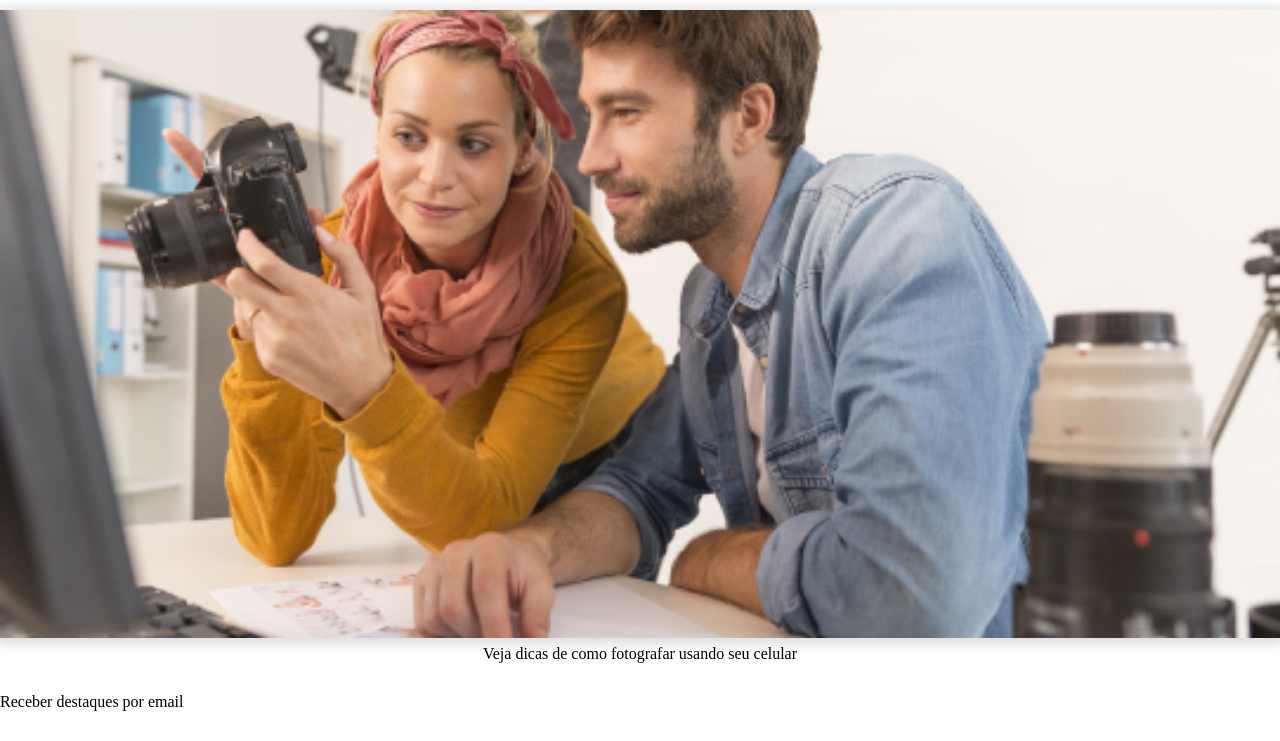
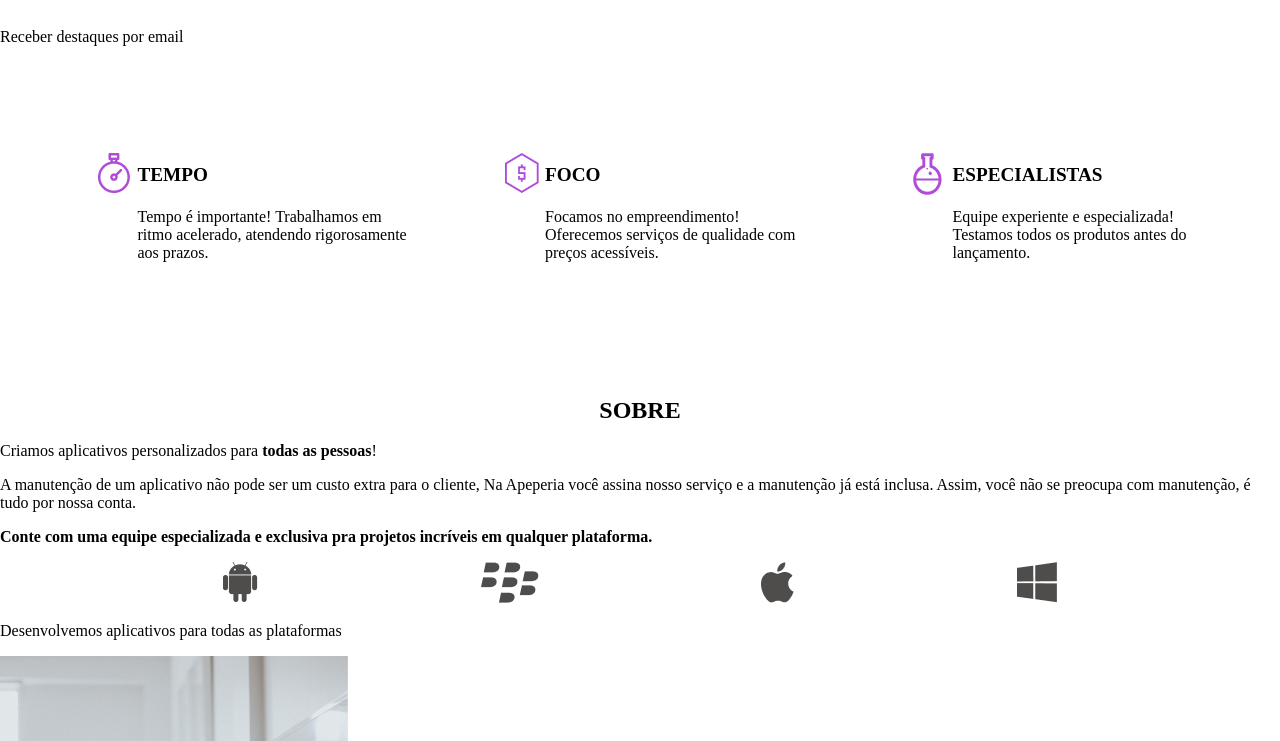
Before and after one commit to sabrinath1/projeto-apeperia, a plain HTML site: page index.html in a window 1280 px wide. Shown: the part 1169-1910 px from the top of the page. Drawn offline with Linux system fonts and the light colour scheme.

Commit message:
sessao-diferenciais

```diff
--- a/css/destaques.css
+++ b/css/destaques.css
@@ -21,6 +21,7 @@
 }
 .destaques__painel-imagem {
   width: 100vw;
+  max-width: 600px;
   box-shadow: 0 2px 10px 5px #00000020;
   margin-bottom: .5rem;
 
--- /dev/null
+++ b/css/diferenciais.css
@@ -0,0 +1,42 @@
+.diferenciais {
+  padding-top: 3.5rem;
+  padding-bottom: 3.5rem;
+}
+
+.diferenciais__lista {
+  display: flex;
+  flex-wrap: wrap;
+  justify-content: space-evenly;
+}
+
+.diferenciais__item {
+  max-width: 350px;
+
+  box-sizing: border-box;
+  background-repeat: no-repeat;
+  background-position: top 1.25rem left 2.5rem;
+
+  padding: 2rem 0 2rem 5rem;
+}
+.diferenciais__item--tempo {
+  background-image: url(../img/icone-relogio.png);
+}
+.diferenciais__item--foco {
+  background-image: url(../img/icone-dinheiro.png);
+}
+.diferenciais__item--especialistas {
+  background-image: url(../img/icone-quimica.png);
+}
+
+.item__titulo {
+  color: var(--cinza-escuro);
+  font-weight: 700;
+  font-size: 1.2rem;
+  text-transform: uppercase;
+
+  margin-bottom: 1.5rem;
+}
+
+.item__texto {
+  line-height: normal;
+}
--- /dev/null
+++ b/css/sobre.css
@@ -0,0 +1,34 @@
+.sobre {
+  padding-top: 3rem;
+  padding-bottom: 3rem;
+}
+
+.sobre__titulo {
+  color: var(--cinza-escuro);
+  font-weight: 700;
+  font-size: 1.5rem;
+  font-family: var(--montserrat);
+  text-transform: uppercase;
+  text-align: center;
+
+  margin-bottom: 1.25rem;
+}
+
+.sobre__texto {
+  line-height: normal;
+
+  margin-bottom: 1rem;
+}
+
+.sobre__texto--destaque {
+  color: var(--cinza-escuro);
+  font-weight: 700;
+}
+
+.sobre__plataformas {
+  display: flex;
+  flex-wrap: wrap;
+  justify-content: space-evenly;
+
+  margin-bottom: 1rem;
+}
--- a/index.html
+++ b/index.html
@@ -14,6 +14,8 @@
     <link rel="stylesheet" href="./css/chamada.css" />
     <link rel="stylesheet" href="./css/base.css/" />
     <link rel="stylesheet" href="./css/destaques.css" />
+    <link rel="stylesheet" href="./css/diferenciais.css" />
+    <link rel="stylesheet" href="./css/sobre.css" />
   </head>
   <body>
     <header class="cabecalho container">
@@ -72,6 +74,66 @@
           >Receber destaques por email</a
         >
       </section>
+      <section class="diferenciais container">
+        <ul class="diferenciais__lista">
+          <li class="diferenciais__item diferenciais__item--tempo">
+            <h2 class="item__titulo">Tempo</h2>
+            <p class="item__texto">
+              Tempo é importante! Trabalhamos em ritmo acelerado, atendendo
+              rigorosamente aos prazos.
+            </p>
+          </li>
+          <li class="diferenciais__item diferenciais__item--foco">
+            <h2 class="item__titulo">Foco</h2>
+            <p class="item__texto">
+              Focamos no empreendimento! Oferecemos serviços de qualidade com
+              preços acessíveis.
+            </p>
+          </li>
+          <li class="diferenciais__item diferenciais__item--especialistas">
+            <h2 class="item__titulo">Especialistas</h2>
+            <p class="item__texto">
+              Equipe experiente e especializada! Testamos todos os produtos
+              antes do lançamento.
+            </p>
+          </li>
+        </ul>
+      </section>
+      <section class="sobre container">
+        <div class="sobre__conteudo">
+          <h2 class="sobre__titulo">Sobre</h2>
+          <p class="sobre__texto">
+            Criamos aplicativos personalizados para
+            <strong class="sobre__texto--destaque">todas as pessoas</strong>!
+          </p>
+          <p class="sobre__texto">
+            A manutenção de um aplicativo não pode ser um custo extra para o
+            cliente, Na Apeperia você assina nosso serviço e a manutenção já
+            está inclusa. Assim, você não se preocupa com manutenção, é tudo por
+            nossa conta.
+          </p>
+          <p class="sobre__texto sobre__texto--destaque sobre__texto--divisao">
+            Conte com uma equipe especializada e exclusiva pra projetos
+            incríveis em qualquer plataforma.
+          </p>
+          <ul class="sobre__plataformas">
+            <li><img src="./img/android.png" alt="Ícone do Android" /></li>
+            <li>
+              <img src="./img/blackberry.png" alt="Ícone da Blackberry" />
+            </li>
+            <li><img src="img/apple.png" alt="Ícone da Apple" /></li>
+            <li><img src="img/windowsphone.png" alt="Ícone da Microsoft" /></li>
+          </ul>
+          <p class="sobre__texto">
+            Desenvolvemos aplicativos para todas as plataformas
+          </p>
+        </div>
+        <img
+          src="img/sobre-apeperia.png"
+          alt="Sobre a Apeperia"
+          class="sobre__imagem"
+        />
+      </section>
     </main>
   </body>
 </html>
```
